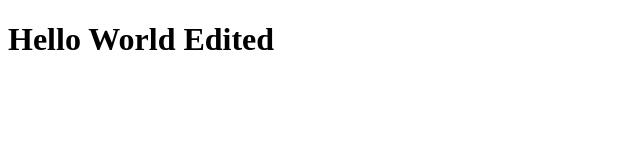
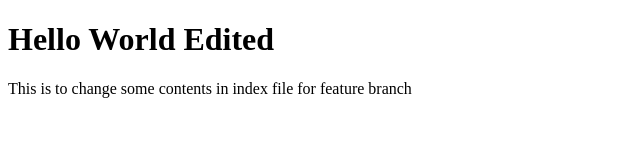
Before and after one commit to shahinam06/git-sample, a plain HTML site: page index.html in a window 1280 px wide. Shown: the whole page, without its empty margins (0-640 px from the left). Drawn offline with Linux system fonts and the light colour scheme.

Commit message:
changes for feature branch in index file

```diff
--- a/index.html
+++ b/index.html
@@ -7,5 +7,6 @@
 </head>
 <body>
     <h1>Hello World Edited</h1>
+    <p>This is to change some contents in index file for feature branch</p>
 </body>
 </html>
```
